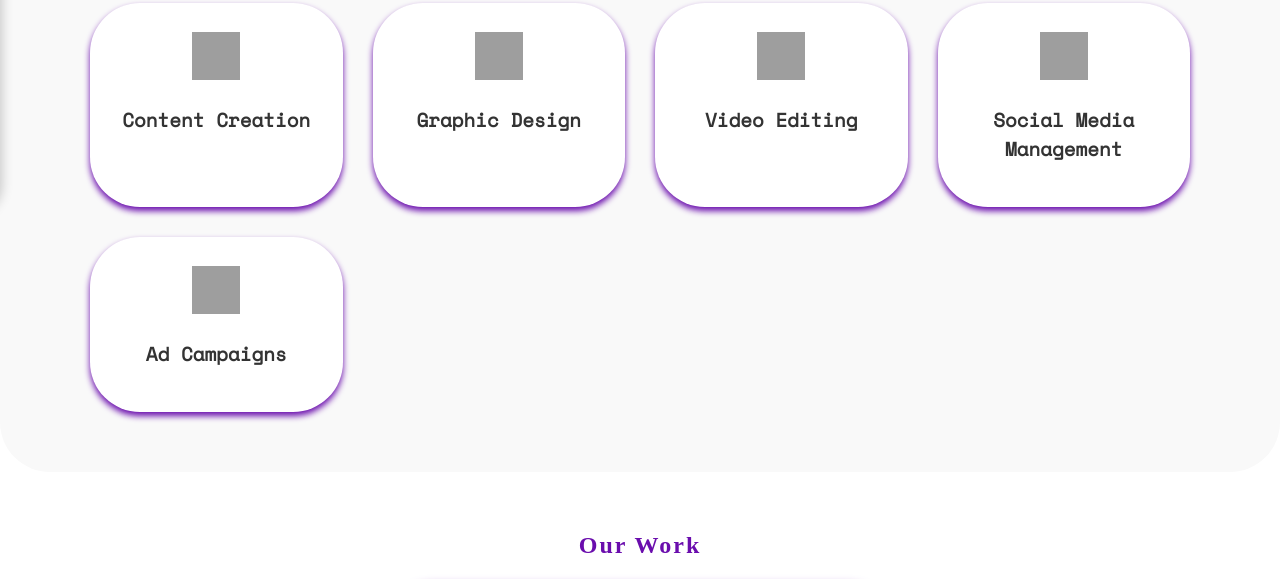
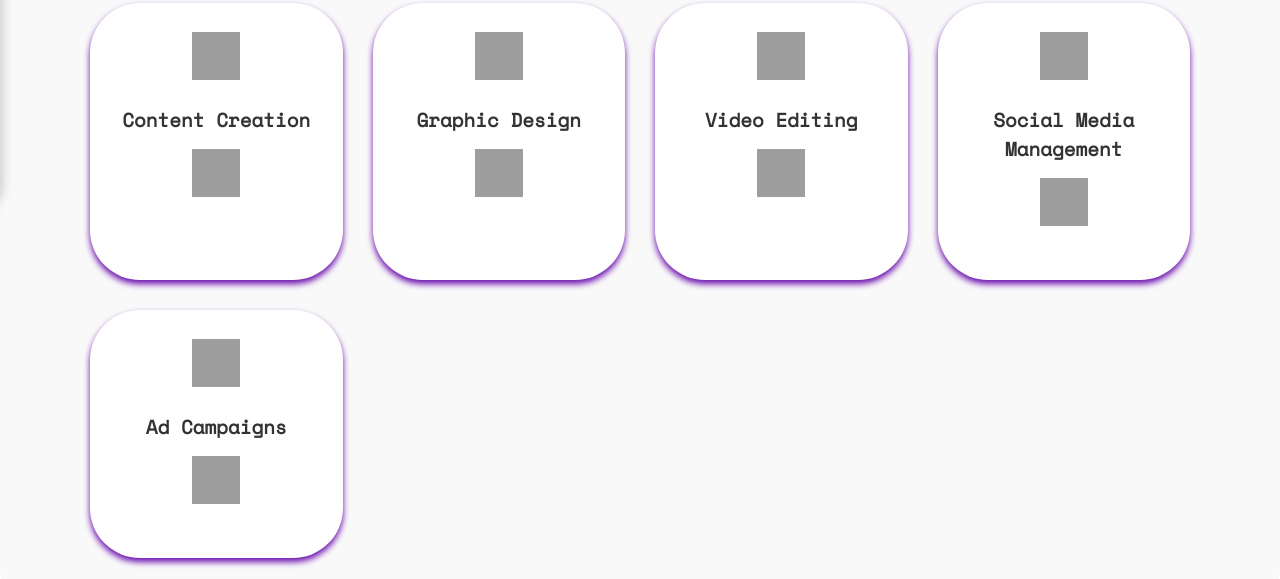
Before and after one commit to gnaneswar4255/EditPe, a plain HTML site: page index.html in a window 1280 px wide. Shown: the part 585-1164 px from the top of the page. Drawn offline with nearby package versions, Linux system fonts and the light colour scheme; grey boxes are pictures that could not be loaded; a web font is replaced by a local one.

Commit message:
Update index.html

```diff
--- a/index.html
+++ b/index.html
@@ -128,6 +128,9 @@
          → Reels (trending + business-focused)<br>
          → Blog writing<br>
          → Scriptwriting for reels or ads</p>
+         <div class="scroll-down-arrow">
+  <img src="https://img.icons8.com/ios/50/6a0dad/circled-down-2.png" alt="Scroll Arrow" />
+    </div>
     </div>
     <div class="service-item">
       <img src="https://img.icons8.com/ios-filled/50/design.png" alt="Graphic Design Icon">
@@ -136,6 +139,9 @@
          → Instagram post carousels<br>
          → Posters & flyers<br>
          → YouTube thumbnails</p>
+         <div class="scroll-down-arrow">
+  <img src="https://img.icons8.com/ios/50/6a0dad/circled-down-2.png" alt="Scroll Arrow" />
+    </div>
     </div>
     <div class="service-item">
       <img src="https://img.icons8.com/ios-filled/50/clapperboard.png" alt="Video Editing Icon">
@@ -144,6 +150,9 @@
          → YouTube video edits<br>
          → Corporate edits<br>
          → Voiceovers & subtitles</p>
+         <div class="scroll-down-arrow">
+  <img src="https://img.icons8.com/ios/50/6a0dad/circled-down-2.png" alt="Scroll Arrow" />
+    </div>
     </div>
     <div class="service-item">
       <img src="https://img.icons8.com/ios-filled/50/groups.png" alt="Social Media Management Icon">
@@ -152,6 +161,9 @@
          → Hashtag research<br>
          → Scheduling posts<br>
          → Audience engagement</p>
+         <div class="scroll-down-arrow">
+  <img src="https://img.icons8.com/ios/50/6a0dad/circled-down-2.png" alt="Scroll Arrow" />
+    </div>
     </div>
     <div class="service-item">
       <img src="https://img.icons8.com/external-smashingstocks-mixed-smashing-stocks/68/external-ad-campaign-marketing-and-business-management-smashingstocks-mixed-smashing-stocks-2.png" alt="Ad Campaign Icon">
@@ -160,6 +172,9 @@
          → Target audience research<br>
          → A/B testing creatives<br>
          → Performance reports</p>
+         <div class="scroll-down-arrow">
+  <img src="https://img.icons8.com/ios/50/6a0dad/circled-down-2.png" alt="Scroll Arrow" />
+    </div>
     </div>
   </div>
 </section>
@@ -189,7 +204,7 @@
         <p class="lets-talk-text">Let's Talk Content</p>
       </div>
       <div class="summary">
-        <p>Have a project in mind? Need help with reels, posters, or a full shoot? Drop us a message—we’re quick to respond and ready to create!</p>
+        <p>Have a project in mind? Need help with reels, posters, or a full shoot? Drop us a message—we're quick to respond and ready to create!</p>
       </div>
       <div class="contact-details" id="contact-section">
         <div class="contact-card">
```
